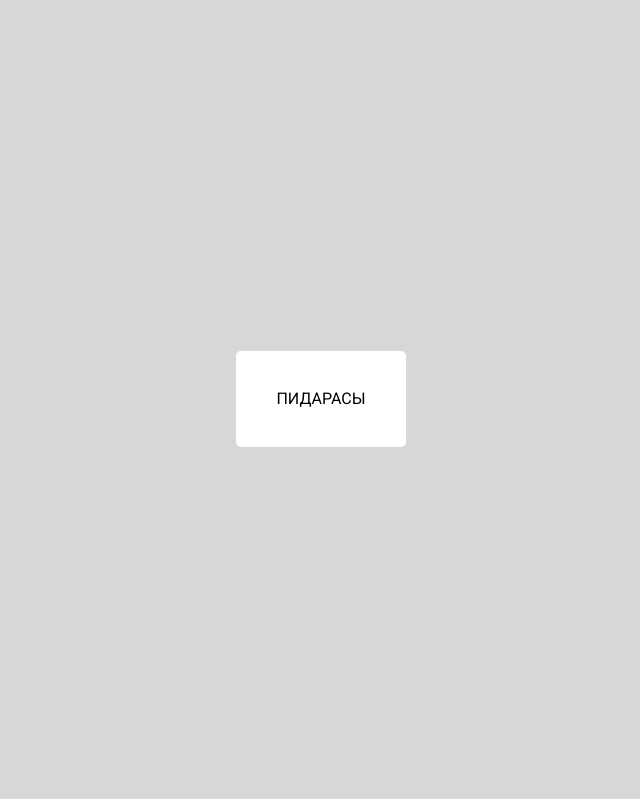
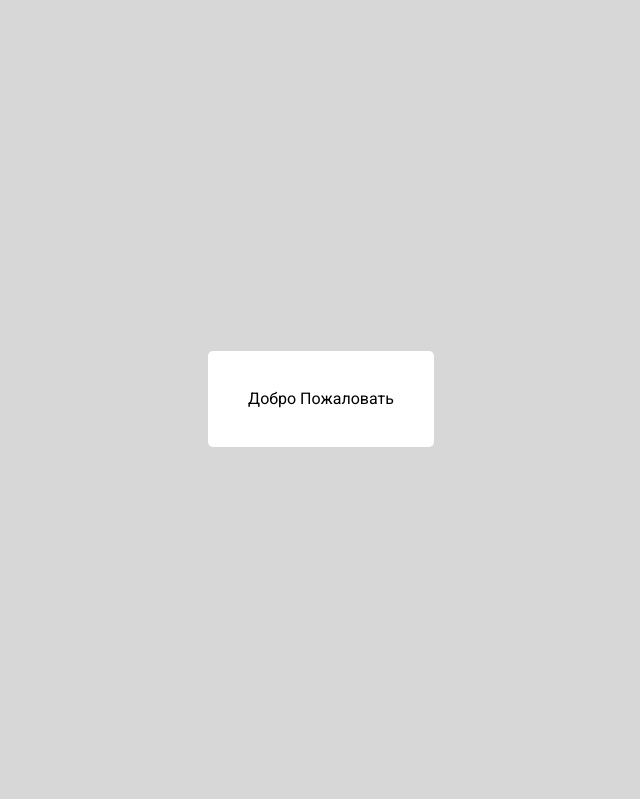
Before and after one commit to Kidcreole2/secondWeekDocWork, a Flask app: page /home in a window 1280 px wide. Shown: the part 33-832 px from the top of the page, without its empty margins (319-959 px from the left). Run offline with Flask 3, Linux system fonts and the light colour scheme; the visitor is signed in with stand-in values (Sample User, id 1).

Commit message:
Main page changed

```diff
--- a/fullstack/templates/index.html
+++ b/fullstack/templates/index.html
@@ -1 +1 @@
-{% extends "base.html" %} {% block content %} <h1>ПИДАРАСЫ</h1> {% endblock %}
+{% extends "base.html" %} {% block content %} <h1>Добро Пожаловать</h1> {% endblock %}
```
